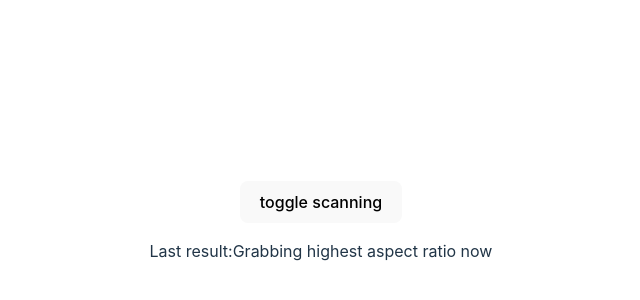
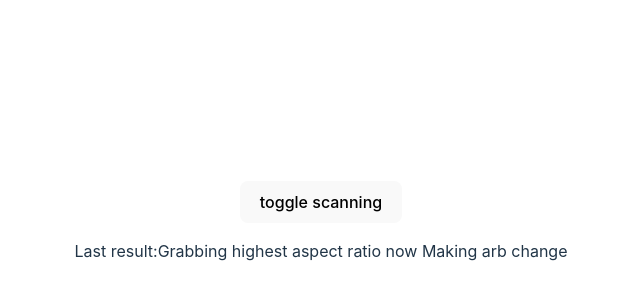
Before and after one commit to eschmiel/zxing-test, a React (Vite) app in the folder vite-test/vite-project/: page / in a window 1280 px wide. Shown: the part 170-470 px from the top of the page, without its empty margins (319-959 px from the left). Built offline with nearby package versions, Linux system fonts and the light colour scheme.

Commit message:
arb change

```diff
--- a/vite-test/vite-project/src/App.jsx
+++ b/vite-test/vite-project/src/App.jsx
@@ -45,6 +45,7 @@ function App() {
         <span>Last result:</span>
         <span>{result}</span>
         Grabbing highest aspect ratio now
+        Making arb change
       </p>
       {deviceCapabilities.map((device, index) =>
         <div key={index}>
```
